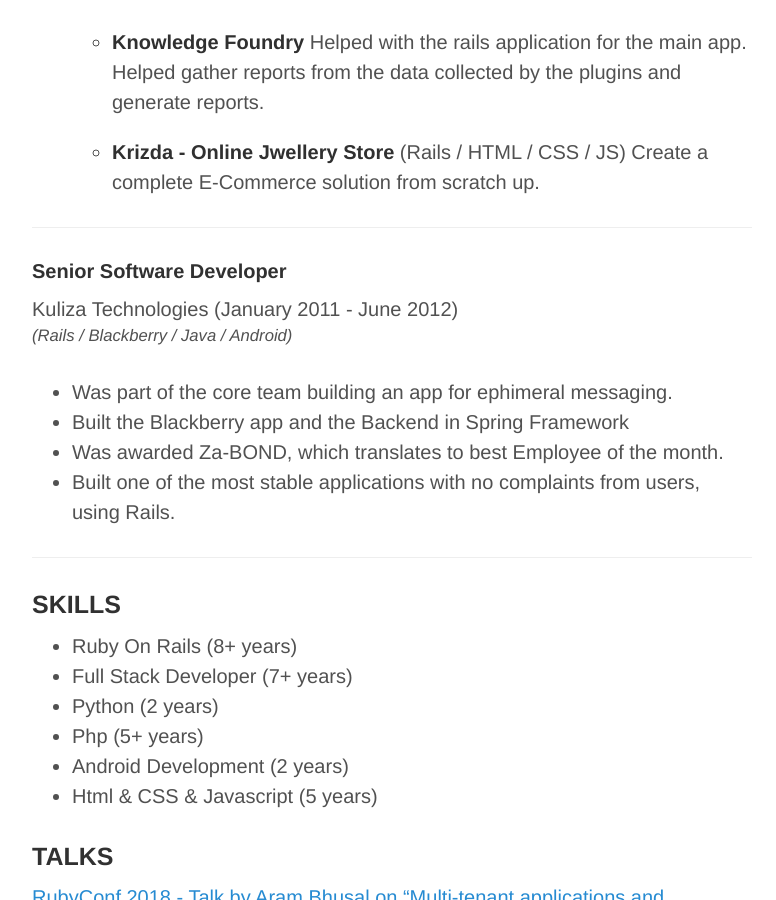
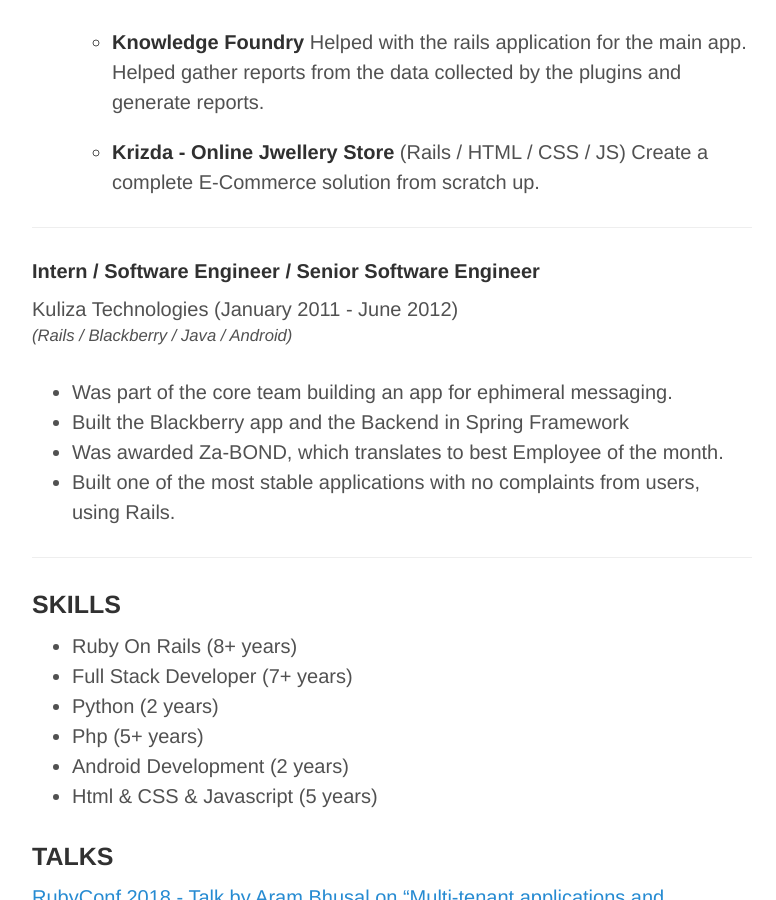
Before and after one commit to phoenixwizard/phoenixwizard1.github.io, a Jekyll site: the page built from portfolio.md, in a window 1280 px wide and 900 px high, scrolled down 3869 px. Shown: the whole window, without its empty margins (248-1024 px from the left). Built offline with Jekyll 4.4.1, drawn with Linux system fonts in a browser that asks for light colours.

Commit message:
Update portfolio.md

```diff
--- a/portfolio.md
+++ b/portfolio.md
@@ -119,7 +119,7 @@
 
 ****
 
-#### Senior Software Developer
+#### Intern / Software Engineer / Senior Software Engineer
 Kuliza Technologies  (January 2011 - June 2012)<br>
 <em> <sup>(Rails / Blackberry / Java / Android)</sup></em>
 
```
